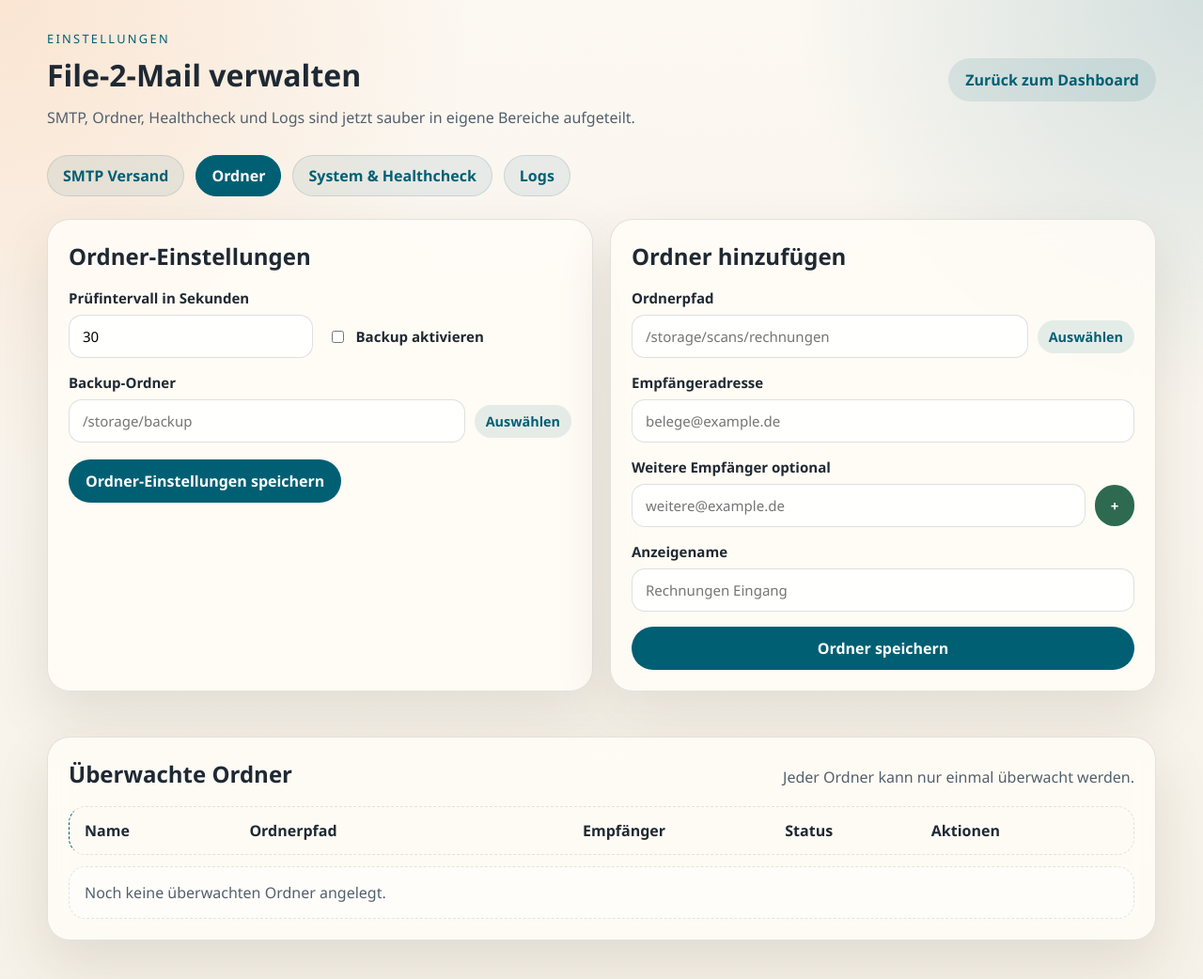
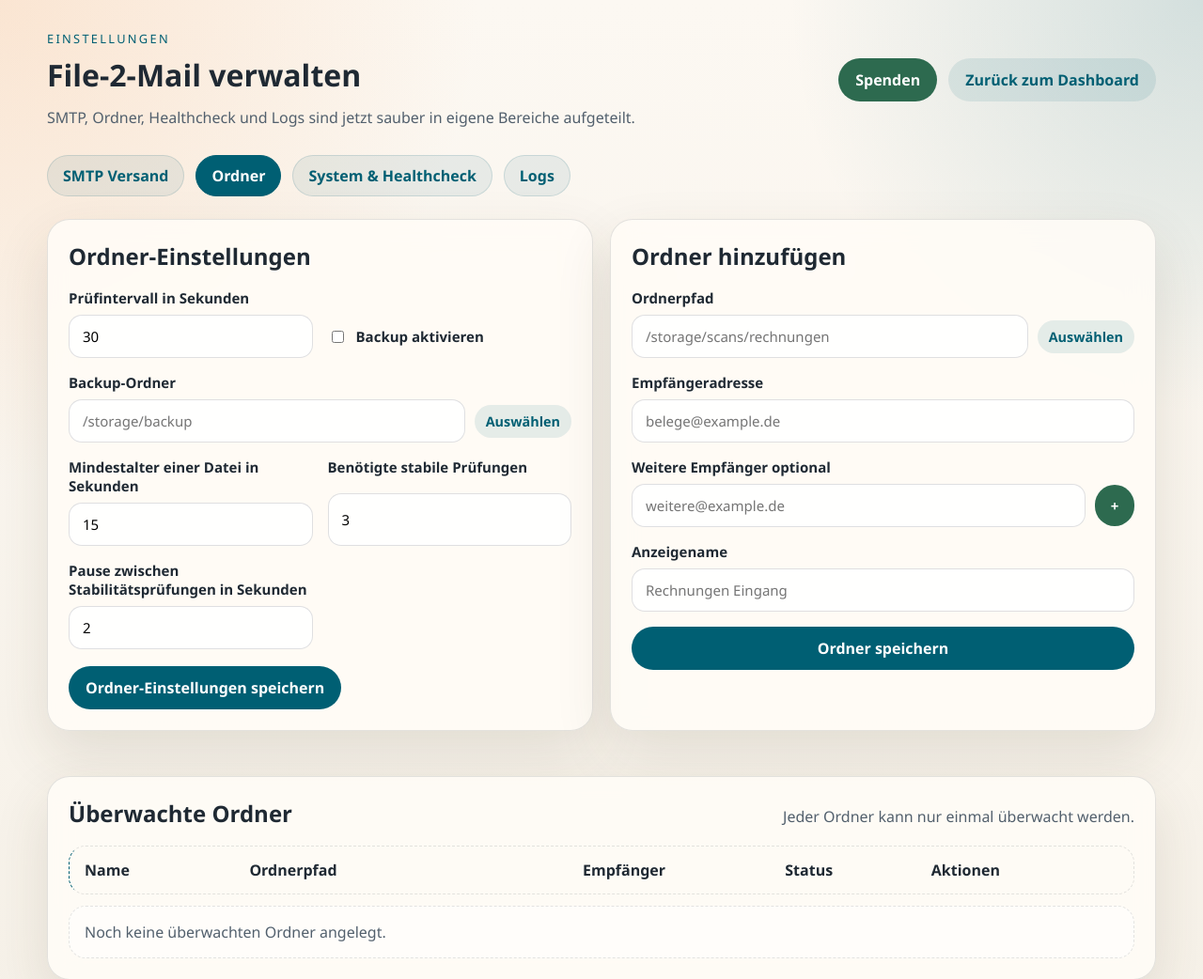
Before and after one commit to Wolf6660/File-2-Mail, a FastAPI app: page /settings/folders in a window 1280 px wide. Shown: the top 1042 px of the page at 94% size. Run offline with FastAPI, Linux system fonts and the light colour scheme; data comes from the database, SQL or seed files in the repository; data that the repository does not hold is empty.

Commit message:
Improve scan stability and add donations

```diff
--- a/app/main.py
+++ b/app/main.py
@@ -33,6 +33,9 @@ DEFAULT_SETTINGS = {
     "backup_enabled": "0",
     "backup_folder": "",
     "use_tls": "1",
+    "file_min_age_seconds": "15",
+    "file_stable_checks": "3",
+    "file_stable_pause_seconds": "2",
     "health_fail_on_config_error": "0",
     "health_fail_on_recent_errors": "1",
     "health_error_window_minutes": "15",
@@ -405,6 +408,16 @@ def wait_for_stability(file_path: Path, attempts: int = 4, pause_seconds: float
     return False
 
 
+def file_is_old_enough(file_path: Path, minimum_age_seconds: int) -> bool:
+    if minimum_age_seconds <= 0:
+        return True
+    try:
+        age_seconds = time.time() - file_path.stat().st_mtime
+    except OSError:
+        return False
+    return age_seconds >= minimum_age_seconds
+
+
 def build_message(settings: dict[str, str], recipient_email: str, file_path: Path) -> EmailMessage:
     sender_email = settings["sender_email"].strip() or settings["smtp_username"].strip()
     sender_name = settings["sender_name"].strip()
@@ -542,7 +555,32 @@ def process_file(settings: dict[str, str], folder_row: sqlite3.Row, file_path: P
     folder_path = folder_row["folder_path"]
     filename = file_path.name
 
-    if not wait_for_stability(file_path):
+    try:
+        min_age_seconds = max(int(settings.get("file_min_age_seconds", "15") or "15"), 0)
+    except ValueError:
+        min_age_seconds = 15
+
+    try:
+        stable_checks = max(int(settings.get("file_stable_checks", "3") or "3"), 1)
+    except ValueError:
+        stable_checks = 3
+
+    try:
+        stable_pause_seconds = max(float(settings.get("file_stable_pause_seconds", "2") or "2"), 0.5)
+    except ValueError:
+        stable_pause_seconds = 2.0
+
+    if not file_is_old_enough(file_path, min_age_seconds):
+        add_log(
+            recipient_email,
+            folder_path,
+            filename,
+            "warning",
+            f"Datei ist noch zu neu und wird spaeter erneut geprueft. Mindestalter: {min_age_seconds} Sekunden.",
+        )
+        return
+
+    if not wait_for_stability(file_path, attempts=stable_checks + 1, pause_seconds=stable_pause_seconds):
         add_log(recipient_email, folder_path, filename, "warning", "Datei ist noch nicht stabil und wird später erneut geprüft.")
         return
 
@@ -708,6 +746,7 @@ def dashboard(request: Request, recipient: str = "", status: str = "", search: s
             "status_filter": status,
             "search_filter": search,
             "recipient_colors": colors,
+            "paypal_donate_link": paypal_donate_link(),
         },
     )
 
@@ -723,6 +762,7 @@ def settings_page(request: Request, message: str = "", message_type: str = "info
             "active_tab": "smtp",
             "message": message,
             "message_type": message_type,
+            "paypal_donate_link": paypal_donate_link(),
         },
     )
 
@@ -738,6 +778,7 @@ def folder_settings_page(request: Request, message: str = "", message_type: str
             "active_tab": "folders",
             "message": message,
             "message_type": message_type,
+            "paypal_donate_link": paypal_donate_link(),
         },
     )
 
@@ -756,6 +797,7 @@ def system_settings_page(request: Request, message: str = "", message_type: str
             "health_state": health_state,
             "message": message,
             "message_type": message_type,
+            "paypal_donate_link": paypal_donate_link(),
         },
     )
 
@@ -788,12 +830,22 @@ def log_settings_page(
             "recipient_colors": colors,
             "message": message,
             "message_type": message_type,
+            "paypal_donate_link": paypal_donate_link(),
         },
     )
 
 
-@app.post("/settings")
-def save_settings(
+def paypal_donate_link() -> str:
+    return (
+        "https://www.paypal.com/donate"
+        "?business=news%40spider-wolf.de"
+        "&item_name=File-2-Mail+unterstuetzen"
+        "&currency_code=EUR"
+    )
+
+
+@app.post("/settings/smtp")
+def save_smtp_settings(
     smtp_host: str = Form(""),
     smtp_port: str = Form("587"),
     smtp_username: str = Form(""),
@@ -801,9 +853,6 @@ def save_settings(
     sender_email: str = Form(""),
     sender_name: str = Form("File-2-Mail"),
     admin_email: str = Form(""),
-    scan_interval: str = Form("30"),
-    backup_folder: str = Form(""),
-    backup_enabled: str | None = Form(None),
     use_tls: str | None = Form(None),
 ):
     update_settings(
@@ -815,13 +864,38 @@ def save_settings(
             "sender_email": sender_email.strip(),
             "sender_name": sender_name.strip(),
             "admin_email": admin_email.strip(),
+            "use_tls": "1" if use_tls else "0",
+        }
+    )
+    return RedirectResponse(
+        url=f"/settings?message={quote_plus('SMTP-Einstellungen wurden gespeichert.')}&message_type=success",
+        status_code=303,
+    )
+
+
+@app.post("/settings/folders")
+def save_folder_settings(
+    scan_interval: str = Form("30"),
+    backup_folder: str = Form(""),
+    backup_enabled: str | None = Form(None),
+    file_min_age_seconds: str = Form("15"),
+    file_stable_checks: str = Form("3"),
+    file_stable_pause_seconds: str = Form("2"),
+):
+    update_settings(
+        {
             "scan_interval": scan_interval.strip() or "30",
             "backup_folder": backup_folder.strip(),
             "backup_enabled": "1" if backup_enabled else "0",
-            "use_tls": "1" if use_tls else "0",
+            "file_min_age_seconds": file_min_age_seconds.strip() or "15",
+            "file_stable_checks": file_stable_checks.strip() or "3",
+            "file_stable_pause_seconds": file_stable_pause_seconds.strip() or "2",
         }
     )
-    return RedirectResponse(url="/settings", status_code=303)
+    return RedirectResponse(
+        url=f"/settings/folders?message={quote_plus('Ordner-Einstellungen wurden gespeichert.')}&message_type=success",
+        status_code=303,
+    )
 
 
 @app.post("/settings/system")
--- a/static/styles.css
+++ b/static/styles.css
@@ -40,6 +40,13 @@ body {
     gap: 24px;
     align-items: end;
     margin-bottom: 28px;
+}
+
+.hero-actions {
+    display: flex;
+    gap: 12px;
+    flex-wrap: wrap;
+    justify-content: flex-end;
 }
 
 .hero.compact {
@@ -247,6 +254,11 @@ select {
     color: var(--accent);
 }
 
+.button.donation {
+    background: #2d6a4f;
+    color: white;
+}
+
 .button.danger {
     background: rgba(193, 18, 31, 0.12);
     color: var(--error);
--- a/templates/dashboard.html
+++ b/templates/dashboard.html
@@ -14,7 +14,10 @@
                 <h1>Versandstatus auf einen Blick</h1>
                 <p class="lead">Das Dashboard zeigt die letzten Versandereignisse pro Empfänger, farblich getrennt und direkt filterbar.</p>
             </div>
-            <a class="button ghost" href="/settings">Einstellungen</a>
+            <div class="hero-actions">
+                <a class="button donation" href="{{ paypal_donate_link }}" target="_blank" rel="noopener noreferrer">Spenden</a>
+                <a class="button ghost" href="/settings">Einstellungen</a>
+            </div>
         </header>
 
         <section class="summary-grid">
--- a/templates/settings.html
+++ b/templates/settings.html
@@ -14,7 +14,10 @@
                 <h1>File-2-Mail verwalten</h1>
                 <p class="lead">SMTP, Ordner, Healthcheck und Logs sind jetzt sauber in eigene Bereiche aufgeteilt.</p>
             </div>
-            <a class="button ghost" href="/">Zurück zum Dashboard</a>
+            <div class="hero-actions">
+                <a class="button donation" href="{{ paypal_donate_link }}" target="_blank" rel="noopener noreferrer">Spenden</a>
+                <a class="button ghost" href="/">Zurück zum Dashboard</a>
+            </div>
         </header>
 
         <nav class="tab-bar">
@@ -32,7 +35,7 @@
 
         {% if active_tab == 'smtp' %}
         <section class="settings-grid">
-            <form class="panel form-panel" method="post" action="/settings">
+            <form class="panel form-panel" method="post" action="/settings/smtp">
                 <div class="panel-header">
                     <h2>SMTP und Versand</h2>
                 </div>
@@ -90,7 +93,7 @@
 
         {% if active_tab == 'folders' %}
         <section class="settings-grid">
-            <form class="panel form-panel" method="post" action="/settings">
+            <form class="panel form-panel" method="post" action="/settings/folders">
                 <div class="panel-header">
                     <h2>Ordner-Einstellungen</h2>
                 </div>
@@ -110,14 +113,18 @@
                             <button class="button secondary small browse-trigger" type="button" data-target="backup-folder-input">Auswählen</button>
                         </div>
                     </label>
-                    <input type="hidden" name="smtp_host" value="{{ settings['smtp_host'] }}">
-                    <input type="hidden" name="smtp_port" value="{{ settings['smtp_port'] }}">
-                    <input type="hidden" name="smtp_username" value="{{ settings['smtp_username'] }}">
-                    <input type="hidden" name="smtp_password" value="{{ settings['smtp_password'] }}">
-                    <input type="hidden" name="sender_email" value="{{ settings['sender_email'] }}">
-                    <input type="hidden" name="sender_name" value="{{ settings['sender_name'] }}">
-                    <input type="hidden" name="admin_email" value="{{ settings['admin_email'] }}">
-                    <input type="hidden" name="use_tls" value="{% if settings['use_tls'] == '1' %}1{% endif %}">
+                    <label>
+                        <span>Mindestalter einer Datei in Sekunden</span>
+                        <input type="number" name="file_min_age_seconds" value="{{ settings['file_min_age_seconds'] }}" min="0" required>
+                    </label>
+                    <label>
+                        <span>Benötigte stabile Prüfungen</span>
+                        <input type="number" name="file_stable_checks" value="{{ settings['file_stable_checks'] }}" min="1" required>
+                    </label>
+                    <label>
+                        <span>Pause zwischen Stabilitätsprüfungen in Sekunden</span>
+                        <input type="number" step="0.5" name="file_stable_pause_seconds" value="{{ settings['file_stable_pause_seconds'] }}" min="0.5" required>
+                    </label>
                 </div>
                 <button class="button" type="submit">Ordner-Einstellungen speichern</button>
             </form>
```
Also changed, not shown: .github/FUNDING.yml (added), README.md.
